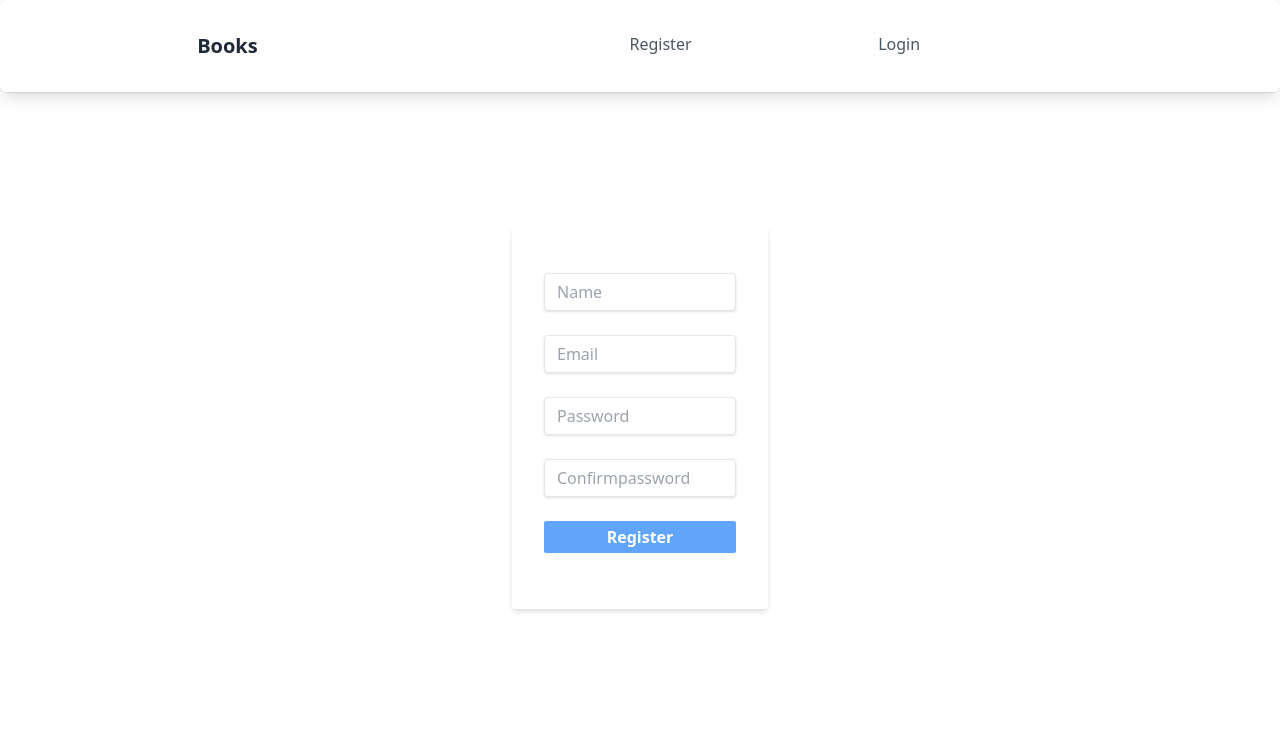
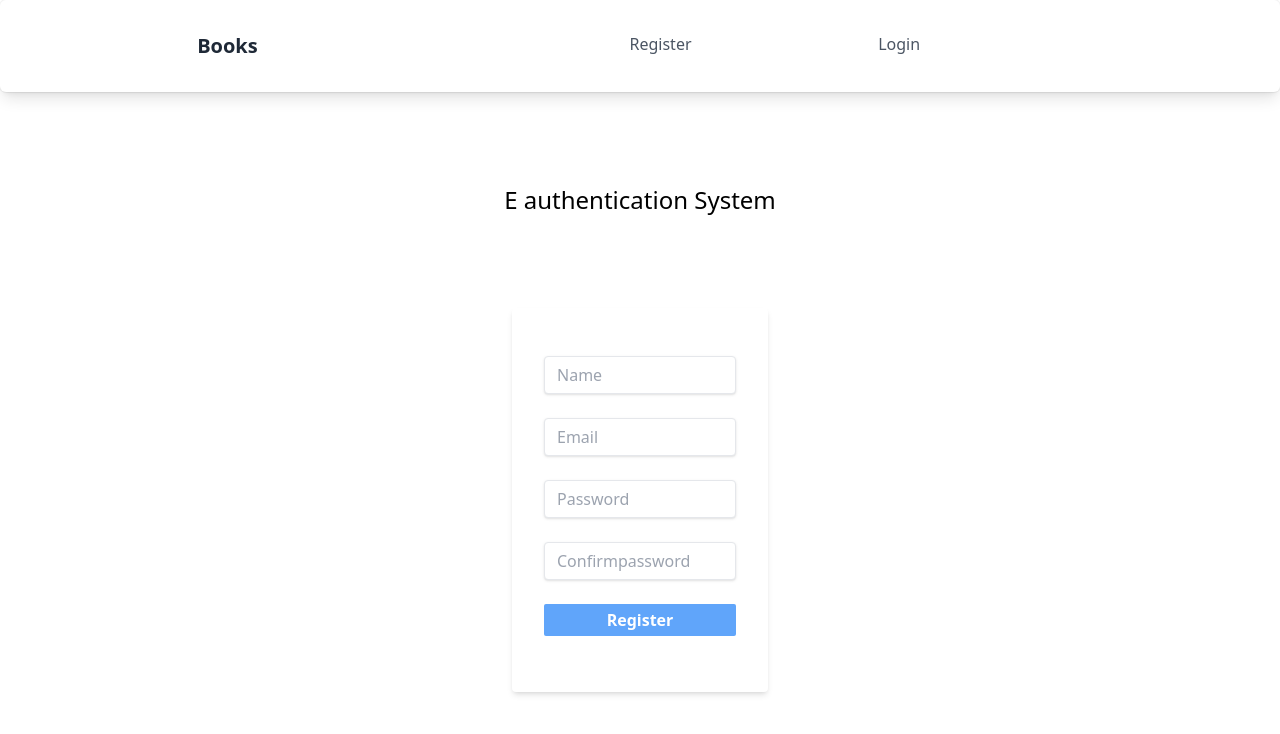
Before and after one commit to IamTarunG/E-authentication-System, a React (Create React App) app in the folder frontend/: page /signup in a window 1280 px wide. Shown: the top 734 px of the page. Built offline with nearby package versions, Linux system fonts and the light colour scheme.

Commit message:
Changed Color

```diff
--- a/frontend/src/components/Navbar.js
+++ b/frontend/src/components/Navbar.js
@@ -17,17 +17,17 @@ function Navbar() {
   };
   return (
     <div className="flex justify-evenly py-6 ring-1 ring-black ring-opacity-5 focus:outline-none rounded-md shadow-lg bg-white">
-      <Link to="/" className="text-gray-800 hover:bg-gray-700 hover:text-white block px-3 py-2 rounded-md font-semibold text-xl">
+      <Link to="/" className="text-gray-800 hover:bg-blue-600 hover:text-white block px-3 py-2 rounded-md font-semibold text-xl">
         Books
       </Link>
       {user ? (
         <button onClick={onLogout} className="text-gray-800 hover:bg-red-400 hover:text-white block px-3 py-2 rounded-md font-semibold text-lg">Logout</button>
       ) : (
         <div className="flex justify-evenly w-1/2">
-          <Link to="/signup" className="text-gray-600 hover:bg-gray-700 hover:text-white block px-3 py-2 rounded-md text-base font-medium">
+          <Link to="/signup" className="text-gray-600 hover:bg-blue-600 hover:text-white block px-3 py-2 rounded-md text-base font-medium">
             Register
           </Link>
-          <Link to="/login" className="text-gray-600 hover:bg-gray-700 hover:text-white block px-3 py-2 rounded-md text-base font-medium">
+          <Link to="/login" className="text-gray-600 hover:bg-blue-600 hover:text-white block px-3 py-2 rounded-md text-base font-medium">
             Login
           </Link>
         </div>
--- a/frontend/src/pages/Login.js
+++ b/frontend/src/pages/Login.js
@@ -39,6 +39,7 @@ function Login() {
     <>
       <Navbar />
       <div className="flex flex-col h-screen justify-evenly items-center">
+        <p className="text-2xl">E authentication System</p>
         <div className="flex flex-col bg-white shadow-md rounded px-8 pt-6 pb-8 mb-4 h-72 justify-evenly w-1/5">
           <input
             type="text"
--- a/frontend/src/pages/Signup.js
+++ b/frontend/src/pages/Signup.js
@@ -56,6 +56,7 @@ function Signup() {
     <>
       <Navbar />
       <div className="flex flex-col h-screen justify-evenly items-center">
+        <p className="text-2xl">E authentication System</p>
         <div className="flex flex-col bg-white shadow-md rounded px-8 pt-6 pb-8 mb-4 h-96 justify-evenly w-1/5">
           <input
             type="text"
```
